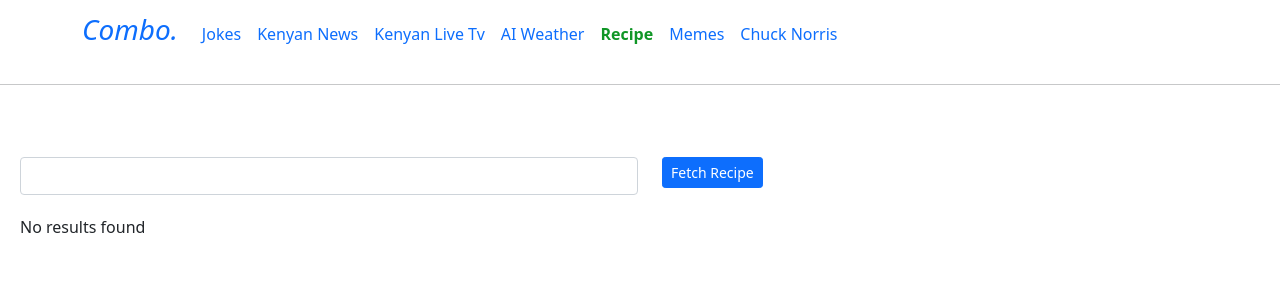
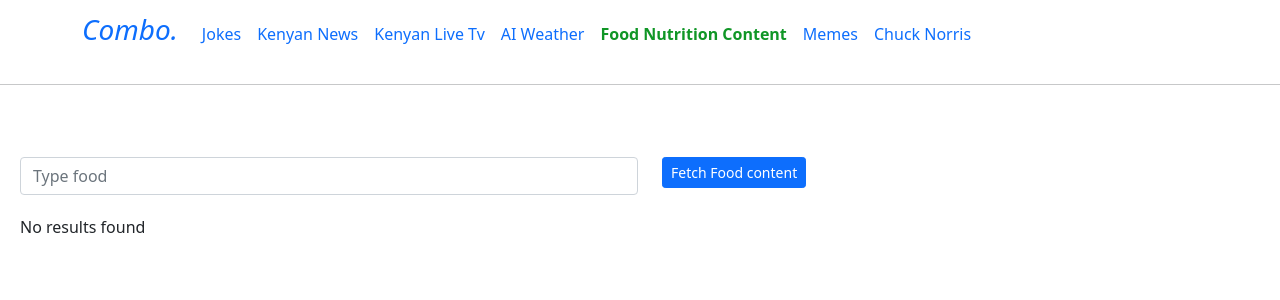
Before and after one commit to programmingChiira/vue-apis, a Vue app: page /nutrition in a window 1280 px wide. Shown: the top 300 px of the page. Built offline with nearby package versions, Linux system fonts and the light colour scheme; a web font is replaced by a local one.

Commit message:
recipr to food nutrition

```diff
--- a/src/App.vue
+++ b/src/App.vue
@@ -26,7 +26,7 @@
                 <router-link @click.native="collapseNavbar" to="/weather" class="nav-link" exact>AI Weather</router-link>
               </li>
               <li class="nav-item">
-                <router-link @click.native="collapseNavbar" to="/nutrition" class="nav-link" exact>Recipe</router-link>
+                <router-link @click.native="collapseNavbar" to="/nutrition" class="nav-link" exact>Food Nutrition Content</router-link>
               </li>
               <li class="nav-item">
                 <router-link @click.native="collapseNavbar" to="/memes" class="nav-link" exact>Memes</router-link>
--- a/src/views/Nutrition.vue
+++ b/src/views/Nutrition.vue
@@ -1,24 +1,20 @@
 <template>
   <div class="recipe-search">
-    <h1>Recipe Select</h1>
+    <h1>Food Nutrition</h1>
     <div>
       <div class="row">
         <div class="col-6 col-md-6">
-          <select class="form form-control" v-model="selectedChoice">
-            <option v-for="choice in choiceOptions" :key="choice.name" :value="choice.name">
-              {{ choice.name }}
-            </option>
-          </select>
+          <input placeholder="Type food" type="text" class="form-control" v-model="selectedChoice">
         </div>
 
         <div style="float: right;" class="col-6 col-md-6">
           <button class="btn btn-sm btn-primary" @click="fetchRecipe">
-            Fetch Recipe
+            Fetch Food content
           </button>
         </div>
       </div>
       <div v-if="isLoading">
-        <p>Loading recipe information...</p>
+        <p>Loading food information...</p>
       </div>
       <div v-else-if="error">
         <p>Error: {{ error }}</p>
```
